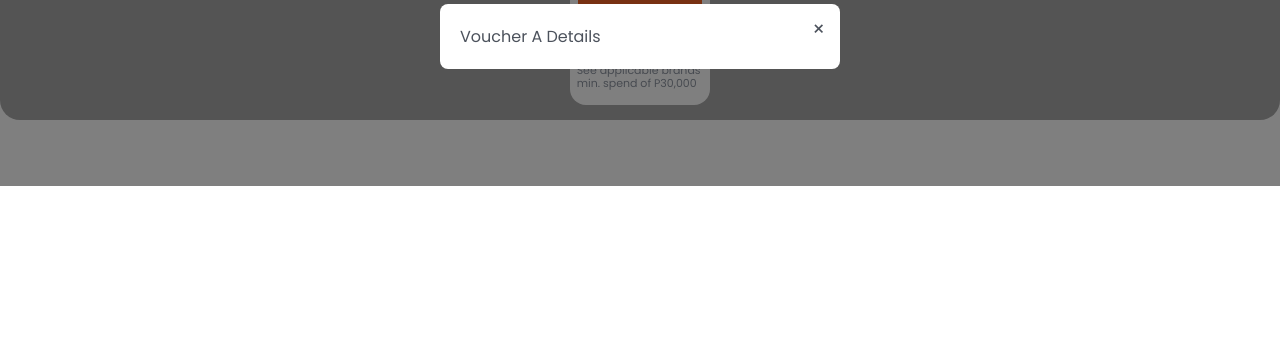
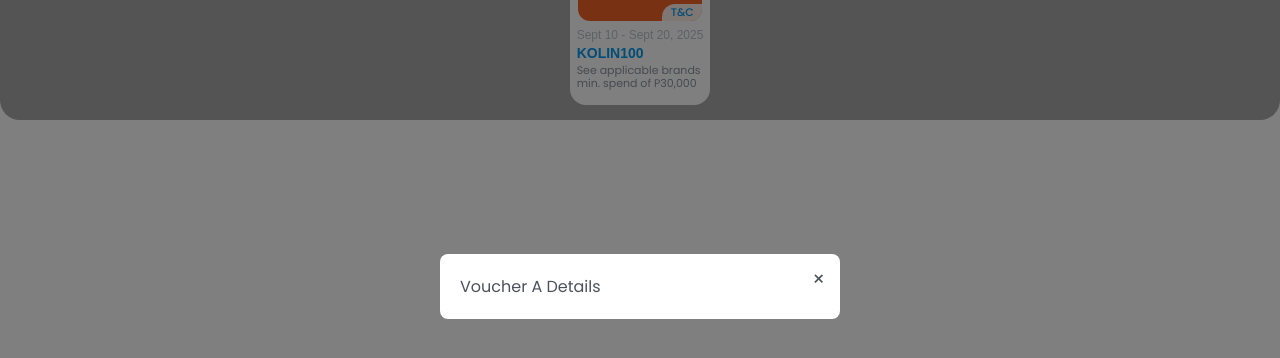
Before and after one commit to ab-benzz/voucher-widget, a plain HTML site: page voucher.html in a window 1280 px wide. Both pictures are taken after a click on the button 640 px from the left and 117 px from the top of the page. Shown: the part 114-472 px from the top of the page. Drawn offline with Linux system fonts and the light colour scheme.

Commit message:
adjusted modal height

```diff
--- a/voucher.css
+++ b/voucher.css
@@ -167,7 +167,7 @@ body {
   top: 0;
   left: 0;
   width: 100%;
-  height: 300px;
+  height: 100vh;
   background: rgba(0, 0, 0, 0.5);
   display: flex;
   justify-content: center;
```
